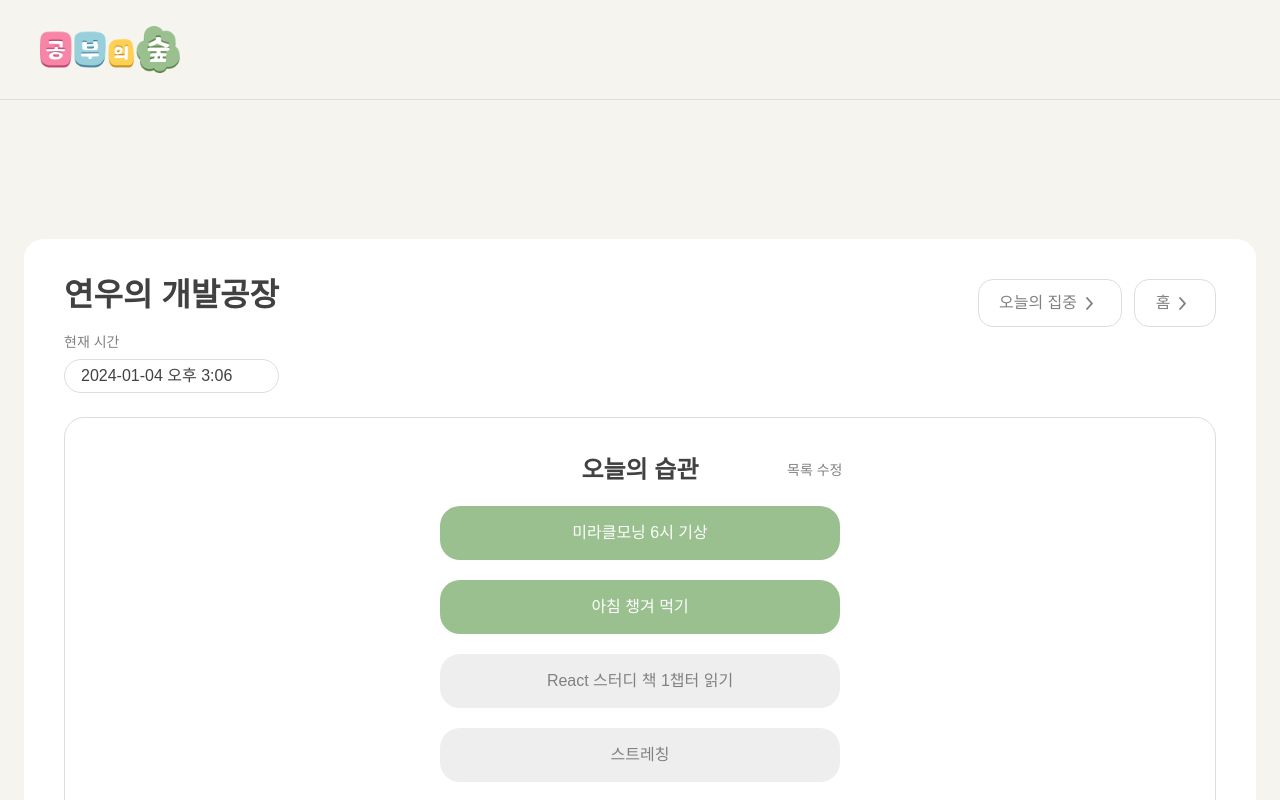
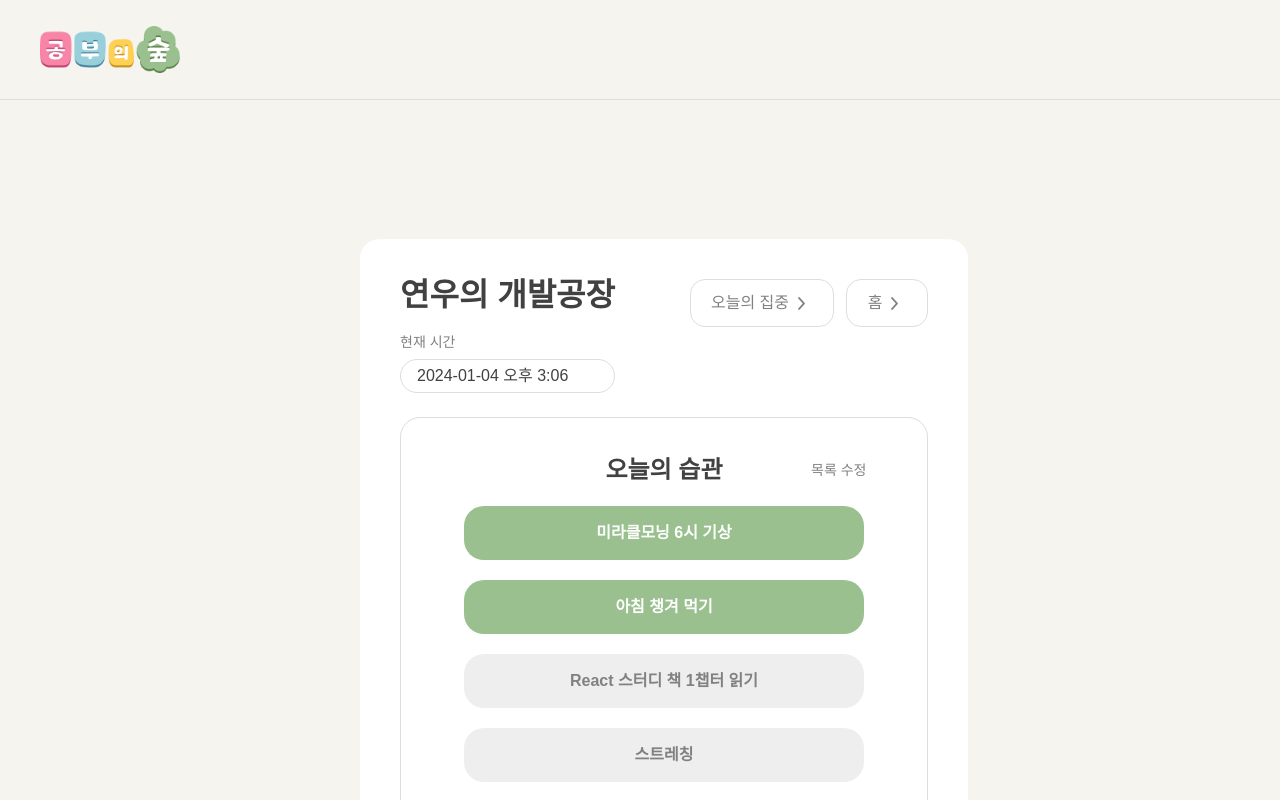
Before and after one commit to kimchanhee0309/Forest-of-Study-Team-5, a React (Vite) app: page /studies/1/habits in a window 1280 px wide. Shown: the top 800 px of the page. Built offline with nearby package versions, Linux system fonts and the light colour scheme; a web font is replaced by a local one.

Commit message:
feat:오늘의 습관페이지 기능 추가

```diff
--- a/src/pages/Habitpages/HabitEditModal/HabitEditModal.module.css
+++ b/src/pages/Habitpages/HabitEditModal/HabitEditModal.module.css
@@ -125,7 +125,7 @@
   cursor: pointer;
   text-align: center;
   font-family: "EF_jejudoldam", sans-serif !important;
-  font-size: var(--text-18) !important;
+  font-size: 18px !important;
   font-style: normal;
   font-weight: var(--weight-regular) !important;
   line-height: normal;
--- a/src/pages/Habitpages/HabitPage.jsx
+++ b/src/pages/Habitpages/HabitPage.jsx
@@ -1,20 +1,17 @@
 import { useState } from "react";
+//  1. 기존 Link에 더해서 'useParams'도 같이 불러오기
+import { Link, useParams } from "react-router-dom";
 import styles from "./HabitPage.module.css";
-
-// 공용 GNB 컴포넌트 불러오기
 import GNB from "../../components/common/GNB/GNB";
-
-// 하위 컴포넌트들
 import HabitSection from "./HabitSection/HabitSection";
 import HabitEditModal from "./HabitEditModal/HabitEditModal";
-
 import icArrowRight from "../../assets/icons/ic_arrow_right.png";
 
 function HabitPage() {
-  // 모달창 열림/닫힘 상태
+  // 2. 현재 접속 주소창에서 스터디 번호(studyId) 뽑아내기.
+  const { studyId } = useParams();
+
   const [isModalOpen, setIsModalOpen] = useState(false);
-
-  // 습관 목록 데이터 (나중에 서버에서 받아오게 수정해야 함)
   const [habits, setHabits] = useState([
     { id: 1, title: "미라클모닝 6시 기상", isCompleted: true },
     { id: 2, title: "아침 챙겨 먹기", isCompleted: true },
@@ -24,6 +21,14 @@ function HabitPage() {
     { id: 6, title: "사이드 프로젝트", isCompleted: false },
     { id: 7, title: "물 2L 먹기", isCompleted: false },
   ]);
+
+  const handleToggleHabit = (id) => {
+    setHabits((prevHabits) =>
+      prevHabits.map((habit) =>
+        habit.id === id ? { ...habit, isCompleted: !habit.isCompleted } : habit,
+      ),
+    );
+  };
 
   return (
     <div className={styles.layout}>
@@ -41,33 +46,39 @@ function HabitPage() {
             </div>
 
             <div className={styles.navButtons}>
-              <button className={styles.navBtnActive}>
+              {/*  3. 백틱(`)을 사용 뽑아온 studyId 주소 중간 끼워넣기 */}
+              <Link
+                to={`/studies/${studyId}/focus`}
+                className={styles.navBtnActive}
+              >
                 오늘의 집중
                 <img
                   src={icArrowRight}
                   alt="이동"
                   className={styles.arrowIcon}
                 />
-              </button>
-              <button className={styles.navBtn}>
+              </Link>
+
+              {/* 메인 페이지는 루트("/")이므로 변수 없이 고정 */}
+              <Link to="/" className={styles.navBtn}>
                 홈
                 <img
                   src={icArrowRight}
                   alt="이동"
                   className={styles.arrowIcon}
                 />
-              </button>
+              </Link>
             </div>
           </header>
 
           <HabitSection
             habits={habits}
             onOpenEdit={() => setIsModalOpen(true)}
+            onToggle={handleToggleHabit}
           />
         </article>
       </main>
 
-      {/* 목록 수정 버튼 누르면 모달창 띄우기 */}
       {isModalOpen && (
         <HabitEditModal
           habits={habits}
--- a/src/pages/Habitpages/HabitPage.module.css
+++ b/src/pages/Habitpages/HabitPage.module.css
@@ -14,7 +14,8 @@
   display: flex;
   justify-content: center;
   align-items: flex-start;
-  padding: 139px 24px 100px;
+
+  padding: 139px 312px 100px 360px;
   box-sizing: border-box;
 }
 
--- a/src/pages/Habitpages/HabitSection/HabitSection.jsx
+++ b/src/pages/Habitpages/HabitSection/HabitSection.jsx
@@ -1,7 +1,7 @@
 import styles from "./HabitSection.module.css";
+import Chip from "../../../components/common/Chip/Chip";
 
-function HabitSection({ habits, onOpenEdit }) {
-  // 습관 목록이 비어있는지 확인
+function HabitSection({ habits, onOpenEdit, onToggle }) {
   const isEmpty = habits.length === 0;
 
   return (
@@ -13,7 +13,6 @@ function HabitSection({ habits, onOpenEdit }) {
         </button>
       </header>
 
-      {/* 습관이 없을 때 보여줄 안내 문구 */}
       {isEmpty ? (
         <div className={styles.emptyState}>
           <p>아직 습관이 없어요</p>
@@ -21,15 +20,14 @@ function HabitSection({ habits, onOpenEdit }) {
         </div>
       ) : (
         <ul className={styles.habitList}>
-          {/* 배열 돌면서 습관 리스트 화면에 그리기 */}
           {habits.map((habit) => (
-            <li
-              key={habit.id}
-              className={`${styles.habitItem} ${
-                habit.isCompleted ? styles.completed : styles.incomplete
-              }`}
-            >
-              {habit.title}
+            <li key={habit.id} className={styles.habitItem}>
+              <Chip
+                completed={habit.isCompleted}
+                onClick={() => onToggle(habit.id)}
+              >
+                {habit.title}
+              </Chip>
             </li>
           ))}
         </ul>
--- a/src/pages/Habitpages/HabitSection/HabitSection.module.css
+++ b/src/pages/Habitpages/HabitSection/HabitSection.module.css
@@ -49,28 +49,13 @@
   align-items: center;
 }
 
-/* 각 습관 박스 스타일 */
+/* 각 습관 박스 틀 (색상 및 디자인은 Chip 컴포넌트가 담당) */
 .habitItem {
   width: 400px;
   height: 54px;
   display: flex;
   justify-content: center;
   align-items: center;
-  border-radius: 20px;
-  font-size: var(--text-16);
-  font-weight: var(--weight-medium);
-}
-
-/* 완료된 습관 */
-.completed {
-  background: var(--brand);
-  color: #fff;
-}
-
-/* 아직 안한 습관 */
-.incomplete {
-  background: var(--gray-eeeeee);
-  color: var(--gray-818181);
 }
 
 /* ======================================================== */
--- a/src/styles/global.css
+++ b/src/styles/global.css
@@ -1,3 +1,10 @@
+@font-face {
+  font-family: "EF_jejudoldam";
+  src: url("../../src/fonts/EF_jejudoldam\(TTF\).ttf") format("truetype");
+  font-weight: normal;
+  font-style: normal;
+}
+
 body,
 button,
 input,
```
